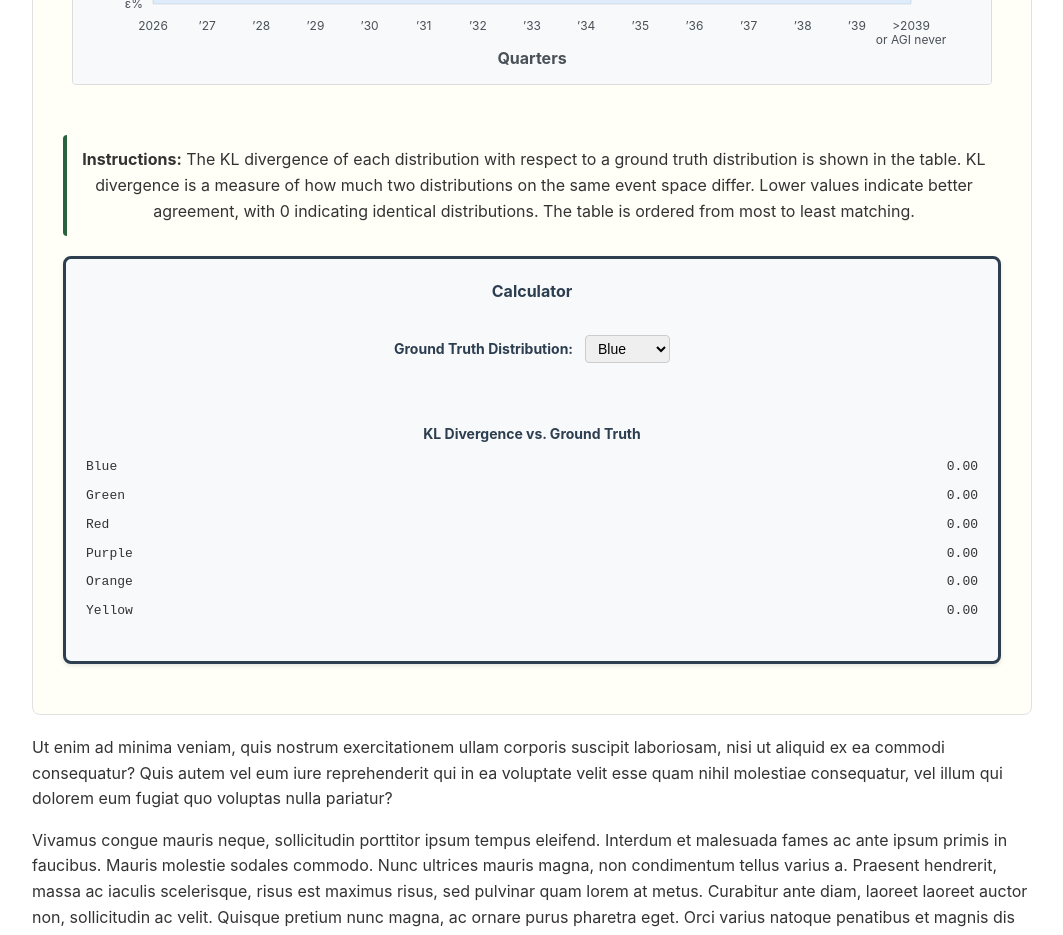
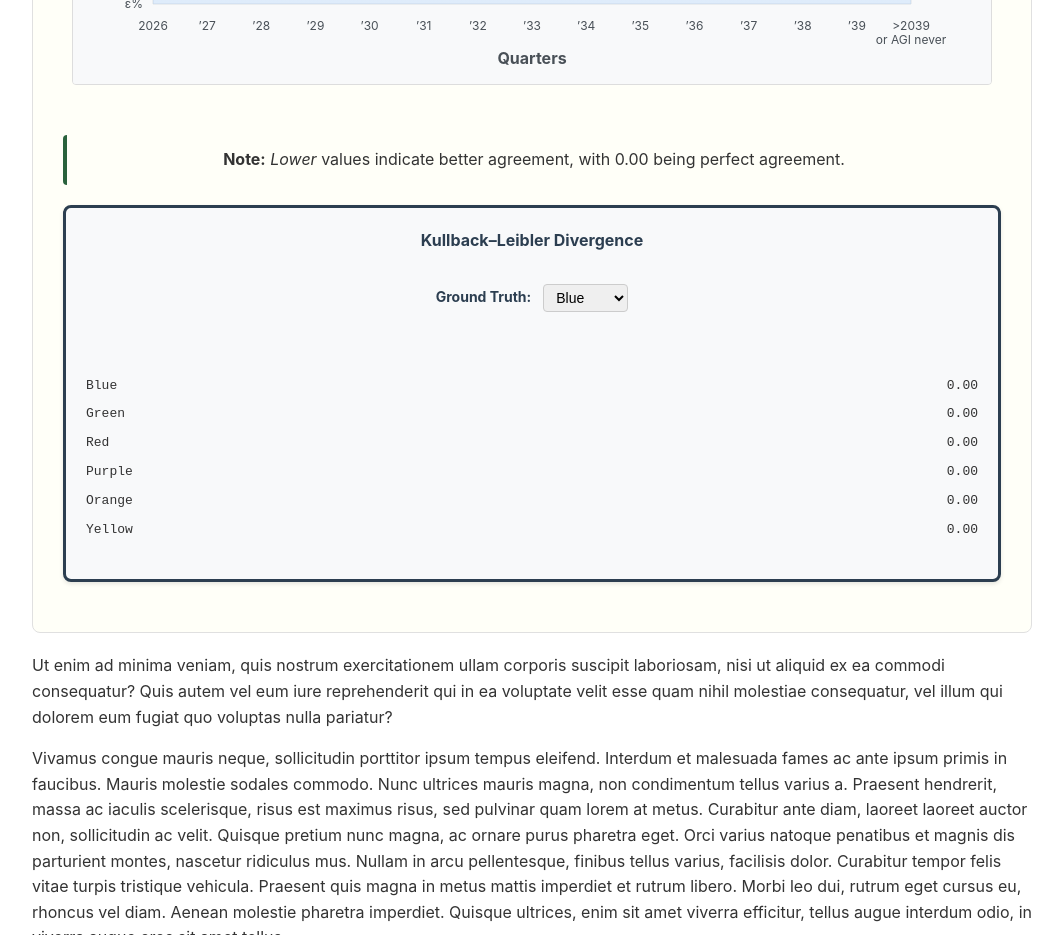
Before and after one commit to DavidUdell/AI_2027_Widgets, a website built with Vite: page index.html in a window 1280 px wide. Shown: the part 1060-1995 px from the top of the page, without its empty margins (108-1171 px from the left). Built offline with nearby package versions, Linux system fonts and the light colour scheme.

Commit message:
feat: simpler UX

```diff
--- a/index.html
+++ b/index.html
@@ -269,13 +269,8 @@
         <div id="interactive-widget"></div>
         <div style="margin-top: 50px;">
             <div class="instructions">
-                <strong>Instructions:</strong> The KL divergence of each
-                distribution with respect to a ground truth distribution is
-                shown in the table. KL divergence is a measure of how much two
-                distributions on the same event space differ. Lower values
-                indicate better agreement, with 0 indicating identical
-                distributions. The table is ordered from most to least
-                matching.
+                <strong>Note:</strong> <i>Lower</i> values indicate better
+                agreement, with 0.00 being perfect agreement.
             </div>
             <div id="calculator-widget"></div>
         </div>
--- a/src/calculator-widget.js
+++ b/src/calculator-widget.js
@@ -47,7 +47,7 @@ export function createCalculatorWidget(containerId, options) {
 
     // Add title for the selection box
     const selectionTitle = document.createElement('div');
-    selectionTitle.textContent = 'Calculator';
+    selectionTitle.textContent = 'Kullback\u2013Leibler Divergence';
     selectionTitle.style.fontWeight = 'bold';
     selectionTitle.style.fontSize = '16px';
     selectionTitle.style.color = '#2c3e50';
@@ -63,7 +63,7 @@ export function createCalculatorWidget(containerId, options) {
     truthContainer.style.marginBottom = '15px';
 
     const truthLabel = document.createElement('label');
-    truthLabel.textContent = 'Ground Truth Distribution:';
+    truthLabel.textContent = 'Ground Truth:';
     truthLabel.style.fontWeight = 'bold';
     truthLabel.style.color = '#2c3e50';
     truthLabel.style.fontSize = '14px';
@@ -223,15 +223,6 @@ export function createCalculatorWidget(containerId, options) {
         resultsContainer.style.fontSize = '14px';
         resultsContainer.style.lineHeight = '1.6';
 
-        // Title
-        const titleDiv = document.createElement('div');
-        titleDiv.textContent = `KL Divergence vs. Ground Truth`;
-        titleDiv.style.fontWeight = 'bold';
-        titleDiv.style.marginBottom = '8px';
-        titleDiv.style.textAlign = 'center';
-        titleDiv.style.color = '#2c3e50';
-        resultsContainer.appendChild(titleDiv);
-
         // Create minimalistic display
         klScores.forEach((score) => {
             const scoreRow = document.createElement('div');
```
